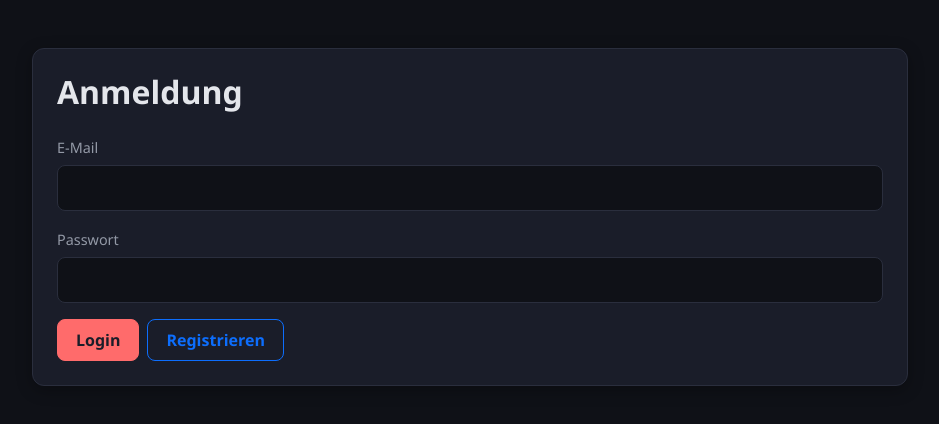
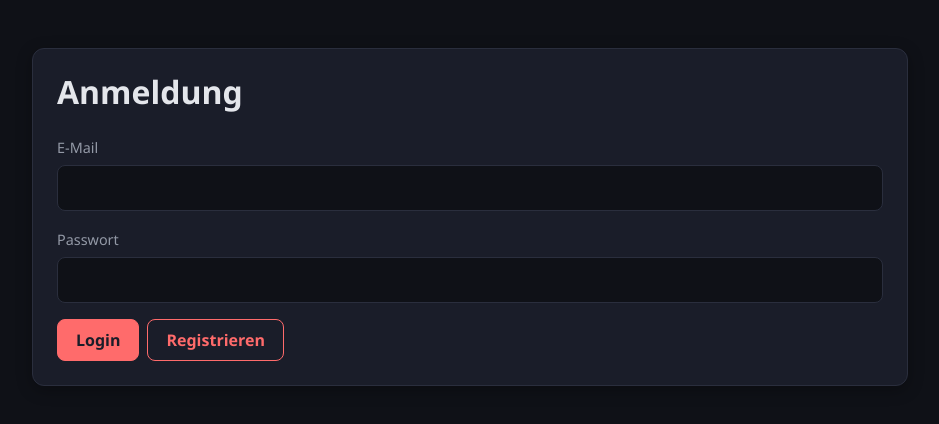
Before and after one commit to schn220112/schneider_lang_projekt3, an Angular app: page /login in a window 1280 px wide. Shown: the top 424 px of the page, without its empty margins (170-1109 px from the left). Built offline with nearby package versions, Linux system fonts and the light colour scheme.

Commit message:
ls-22 - register button 2

```diff
--- a/src/styles.css
+++ b/src/styles.css
@@ -182,3 +182,14 @@ hr {
   border-color: #e4e6eb !important;
   color: #e4e6eb !important;
 }
+
+.btn-outline-primary {
+  border-color: #ff6b6b !important;
+  color: #ff6b6b !important;
+  background: transparent !important;
+}
+
+.btn-outline-primary:hover {
+  background: #ff6b6b !important;
+  color: #1a1d29 !important;
+}
```
